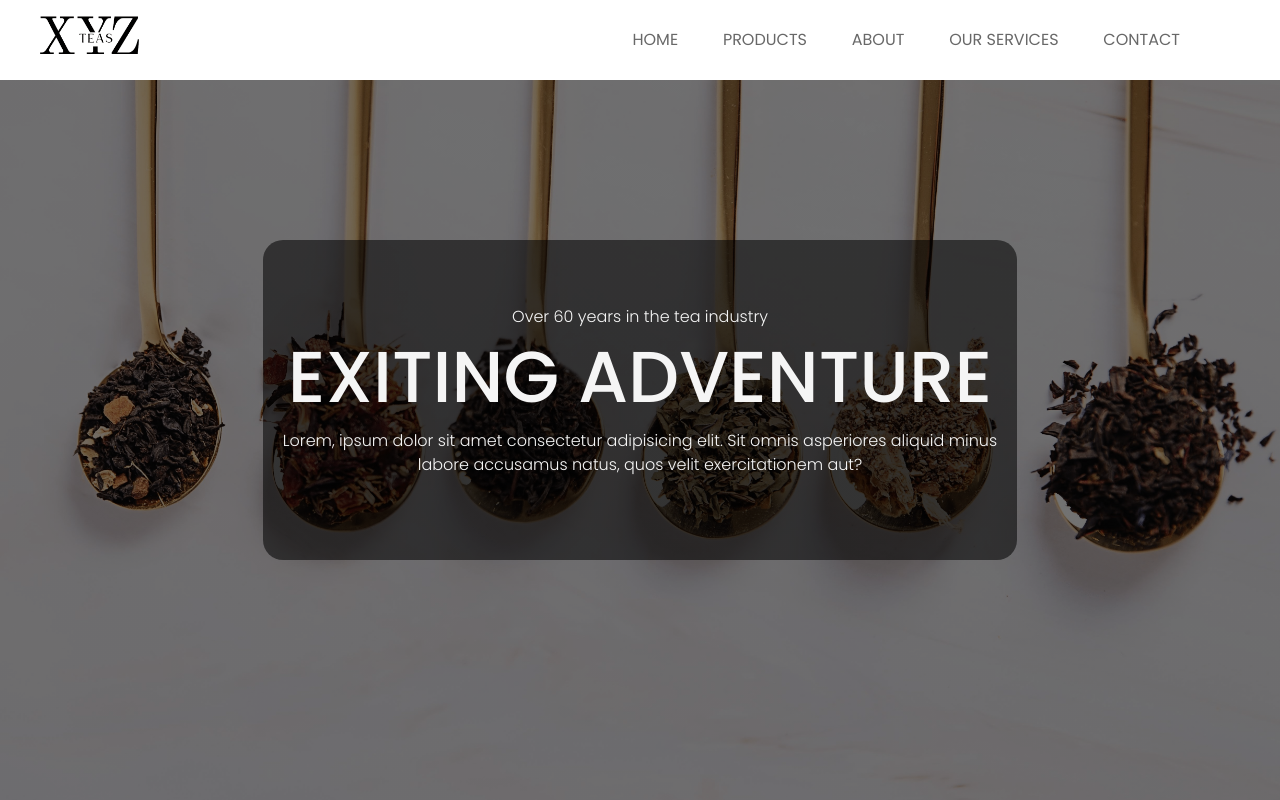
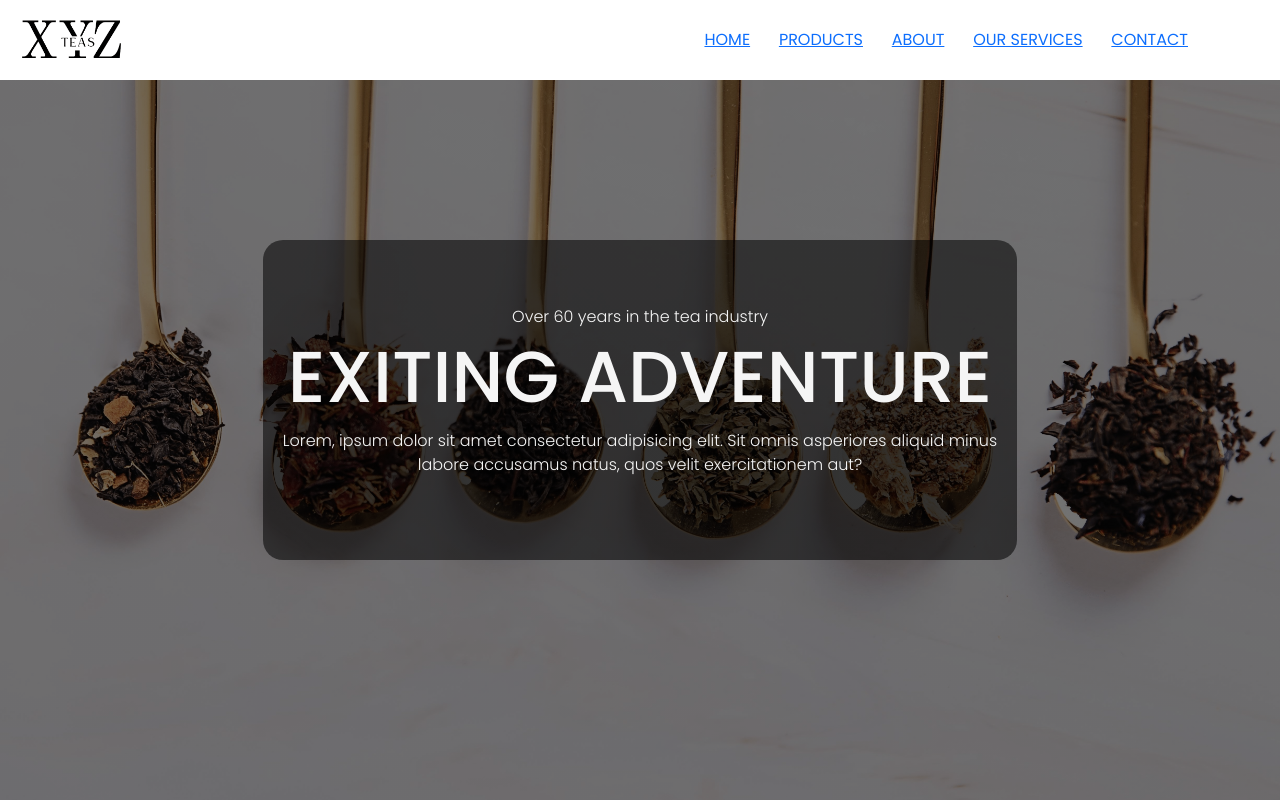
Before and after one commit to Thinushika/XYZteas_website, a Next.js app: page / in a window 1280 px wide. Shown: the top 800 px of the page. Built offline with nearby package versions, Linux system fonts and the light colour scheme.

Commit message:
changed a tag to next/Link

```diff
--- a/pages/index.js
+++ b/pages/index.js
@@ -5,6 +5,7 @@ import About from "../components/layoutComponents/About";
 import Products from "../components/layoutComponents/Products";
 import Footer from "../components/layoutComponents/Footer";
 import Services from "../components/layoutComponents/Services";
+import Link from "next/link";
 
 export default function Home() {
   return (
@@ -26,14 +27,14 @@ export default function Home() {
         style={{ backgroundColor: "#FFF", height: "80px" }}
       >
         <div className="container-fluid">
-          <a className="navbar-brand" href="/">
+          <Link className="navbar-brand" href="/">
             <Image
               src="/images/XYZlogo.png"
               alt="XYZ teas logo"
               width={120}
               height={60}
             />
-          </a>
+          </Link>
           <button
             className="navbar-toggler"
             type="button"
@@ -49,33 +50,33 @@ export default function Home() {
             <div className="mx-auto"></div>
             <ul className="navbar-nav p-3">
               <li className="nav-item">
-                <a
+                <Link
                   className="nav-link active"
                   aria-current="page"
                   href="#section-1"
                 >
                   HOME
-                </a>
+                </Link>
               </li>
               <li className="nav-item">
-                <a className="nav-link " href="#section-2">
+                <Link className="nav-link " href="#section-2">
                   PRODUCTS
-                </a>
+                </Link>
               </li>
               <li className="nav-item">
-                <a className="nav-link" href="#section-3">
+                <Link className="nav-link" href="#section-3">
                   ABOUT
-                </a>
+                </Link>
               </li>
               <li className="nav-item">
-                <a className="nav-link" href="#section-4">
+                <Link className="nav-link" href="#section-4">
                   OUR SERVICES
-                </a>
+                </Link>
               </li>
               <li className="nav-item">
-                <a className="nav-link" href="#section-5">
+                <Link className="nav-link" href="#section-5">
                   CONTACT
-                </a>
+                </Link>
               </li>
             </ul>
           </div>
```
